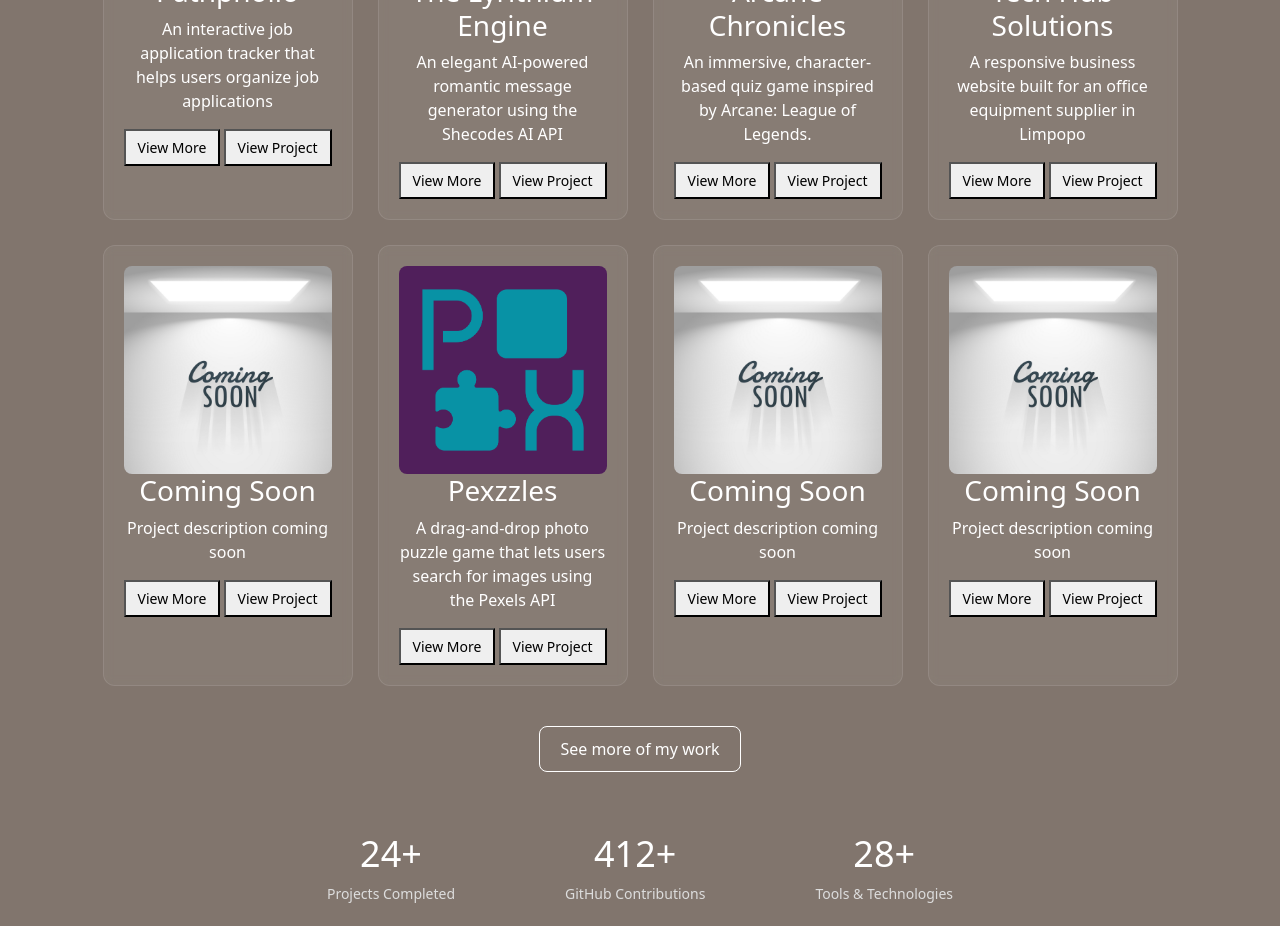
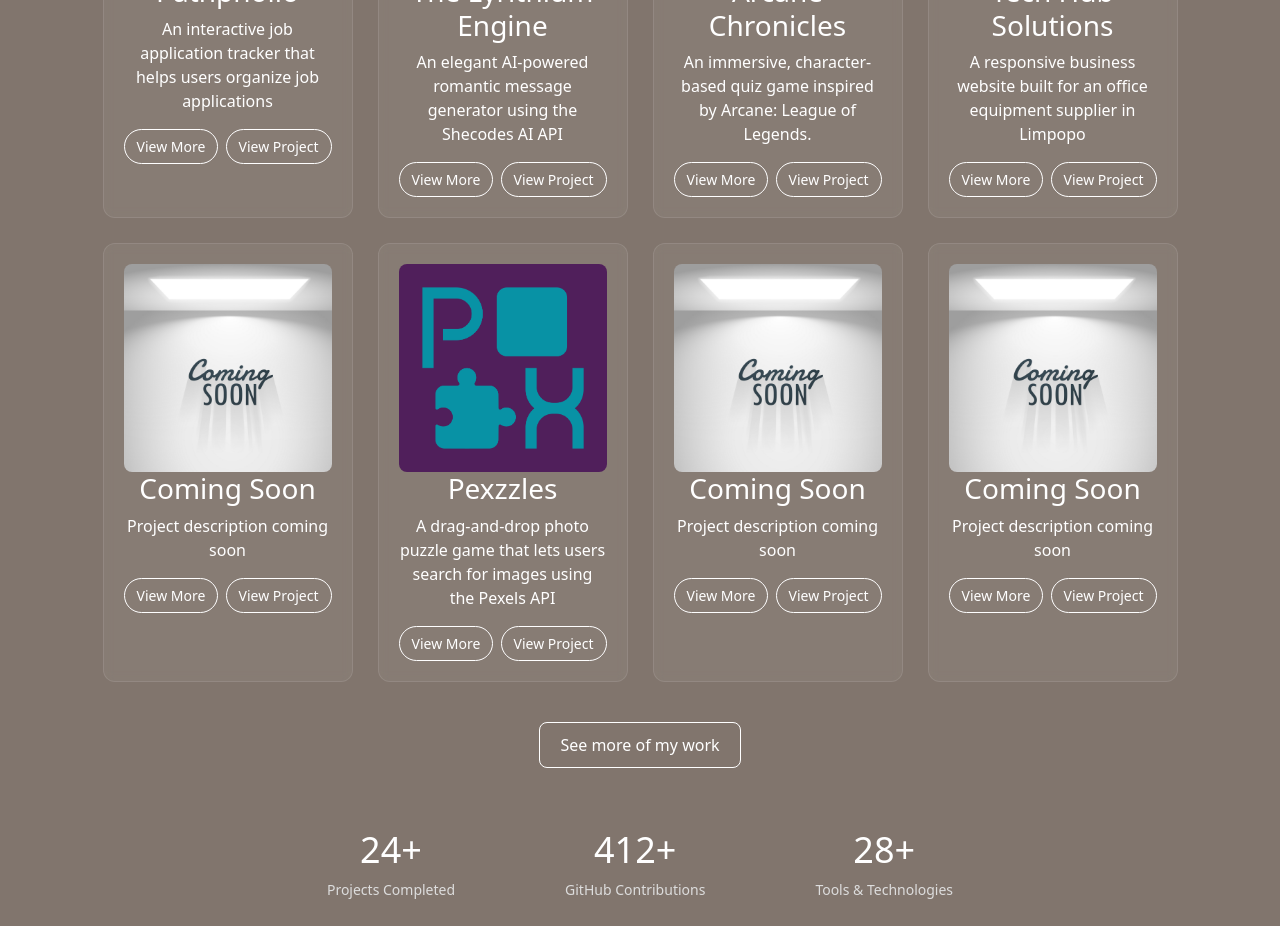
Before and after one commit to gititbunny/nn-react-portfolio, a React (Create React App) app in the folder portfolio/: page / in a window 1280 px wide. Shown: the part 1580-2506 px from the top of the page. Built offline with nearby package versions, Linux system fonts and the light colour scheme.

Commit message:
Update project cards button

```diff
--- a/portfolio/src/styles/Projects.css
+++ b/portfolio/src/styles/Projects.css
@@ -45,9 +45,17 @@
 }
 
 .card-buttons button {
+  color: white;
+  border: 1px solid white;
   padding: 6px 12px;
   font-size: 14px;
   cursor: pointer;
+  border-radius: 999px;
+  background-color: transparent;
+}
+
+.card-buttons button:hover {
+  background-color: rgba(255, 255, 255, 0.1);
 }
 
 .projects-footer {
```
